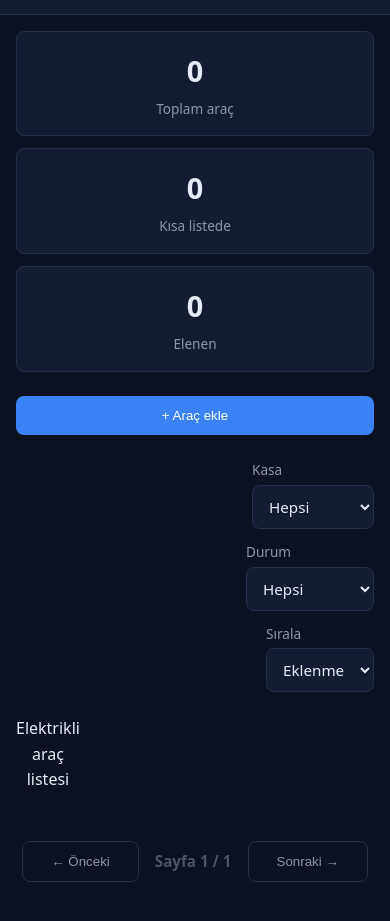
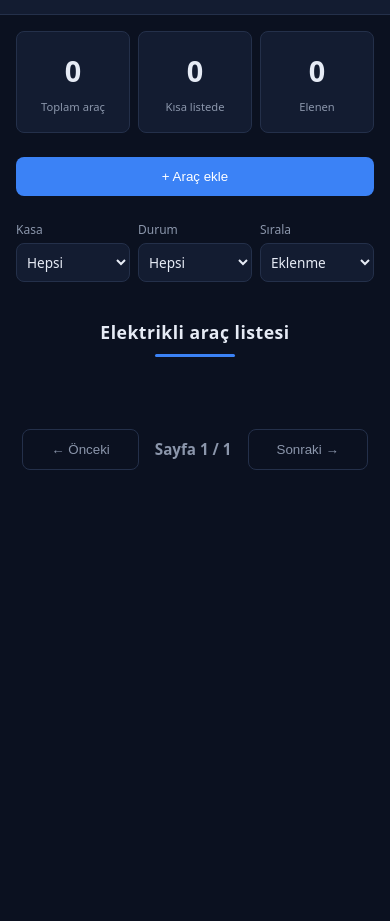
Before and after one commit to ertugrulmertkara/CatalogEcars, a plain HTML site: page app.html in a window 390 px wide. Shown: the part 43-964 px from the top of the page. After the commit the page ends 844 px from the top, so only its background shows below. Drawn offline with Linux system fonts and the light colour scheme; no server answers.

Commit message:
style: mobile responsive fixes - caption, filters, summary, thumbnails

```diff
--- a/css/style.css
+++ b/css/style.css
@@ -253,10 +253,10 @@ label {
 }
 
 .car-thumb {
-  width: 60px;
-  height: 40px;
+  width: 90px;
+  height: 60px;
   object-fit: cover;
-  border-radius: 4px;
+  border-radius: 6px;
 }
 
 
@@ -305,11 +305,44 @@ label {
     grid-template-columns: 1fr;
   }
   .summary {
-    flex-direction: column;
+    flex-direction: row;
+    gap: 8px;
+  }
+
+  .car-table caption {
+    font-size: 1rem;
+    text-align: center;
+    padding: 8px 0;
+  }
+
+  .summary_card{
+    padding: 10px 8px;
+    flex: 1;
+  }
+
+  .summary_value{
+    font_size: 1.2rem;
+  }
+
+  .summary-label{
+    font-size: 0.7rem;
   }
 
   .filters {
-    flex-direction: column;
+    flex-wrap: wrap;
+    gap: 8px;
+  }
+  .filters .field-sm{
+    flex: 1 1 calc(33% - 8px);
+    min-width: 0;
+  }
+   .filters .field-sm label {
+    font-size: 0.75rem;
+  }
+  .filters .field-sm select {
+    width: 100%;
+    padding: 8px 6px;
+    font-size: 0.85rem;
   }
     .car-table thead {
     display: none;
@@ -354,6 +387,12 @@ label {
     height: 160px !important;
     border-radius: 0 !important;
   }
+
+  .car-table caption {
+    display: block !important;
+    width: 100% !important;
+    text-align: center !important;
+  }
 }
 
 .pagination {
@@ -367,5 +406,29 @@ label {
 .page-info {
   font-weight: 600;
   font-size: 0.95rem;
-  color: #4b5563;
+  color: var(--color-text-muted);
 }
+
+.car-table caption {
+  text-align: center;
+  font-size: 1.1rem;
+  font-weight: 700;
+  padding: 12px 0;
+  color: var(--color-text);
+  letter-spacing: 0.5px;
+  margin-bottom: 8px;
+  white-space: nowrap;
+  width: 100%;
+  position: relative;
+  padding-bottom: 16px;
+}
+
+.car-table caption::after {
+  content: "";
+  display: block;
+  width: 80px;
+  height: 3px;
+  background: var(--color-accent);
+  margin: 8px auto 0;
+  border-radius: 2px;
+}
```
